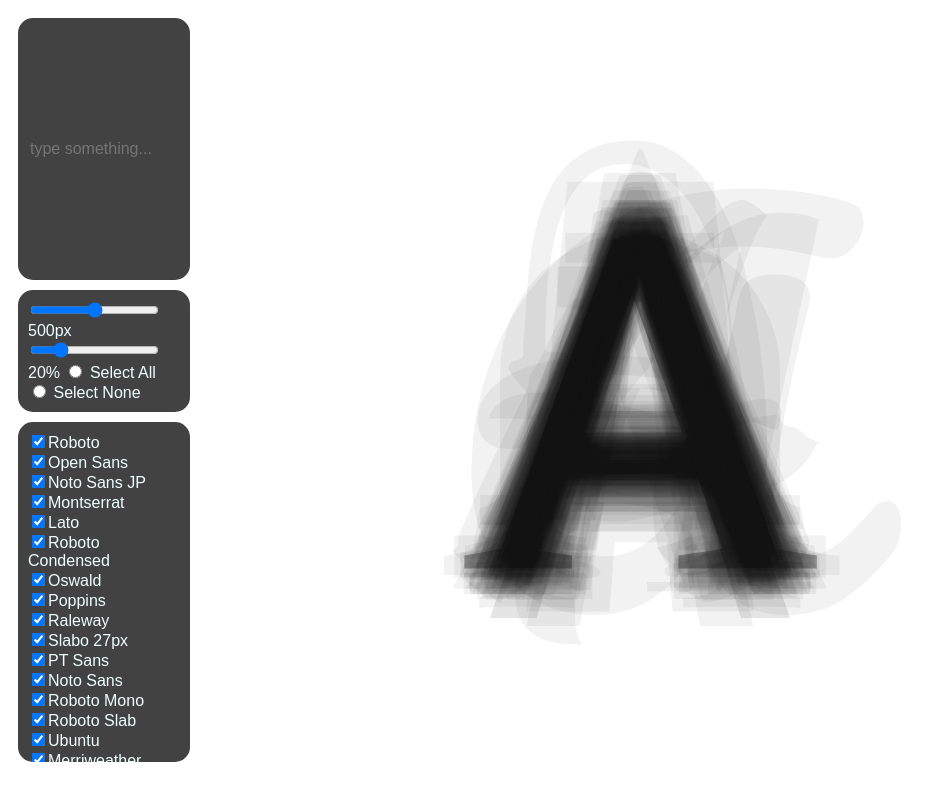
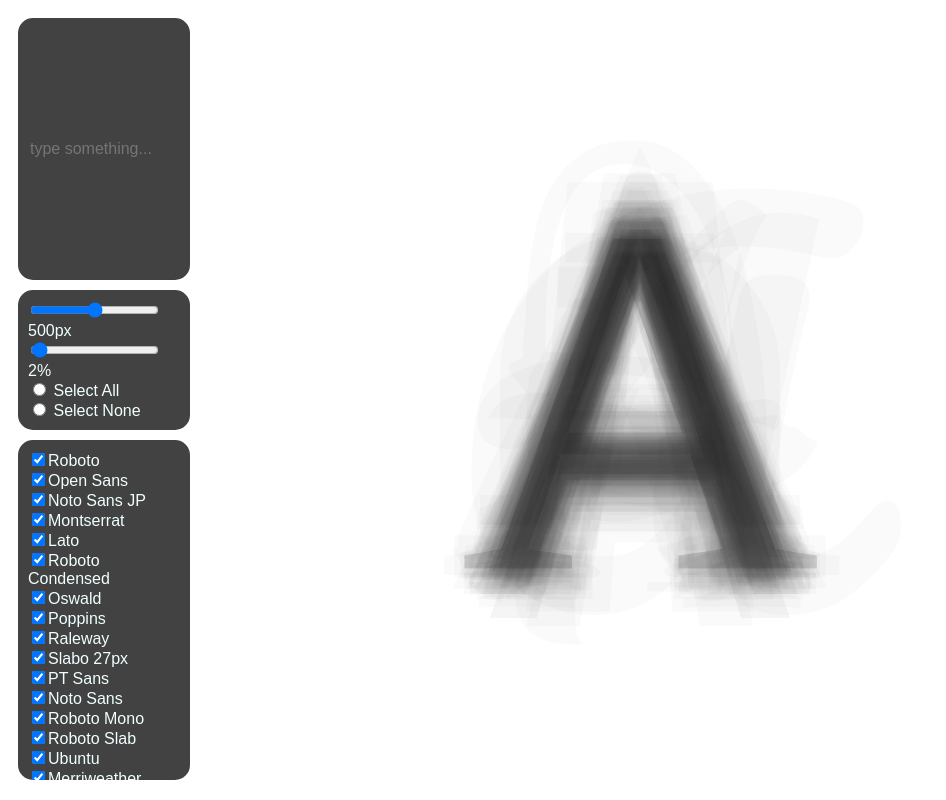
Before and after one commit to wilhsu/vpexperiments, a plain HTML site: page html/superimposed.html in a window 1280 px wide. Shown: the whole page, without its empty margins (0-946 px from the left). Drawn offline with nearby package versions, Linux system fonts and the light colour scheme; a web font is replaced by a local one.

Commit message:
jfkldsjfkla

```diff
--- a/css/superimposed.css
+++ b/css/superimposed.css
@@ -69,7 +69,7 @@ input[type=text]{
     line-break: auto;
     text-wrap: wrap;
 
-    opacity: .05;
+    opacity: .02;
 }
 
 .hideText{
--- a/html/superimposed.html
+++ b/html/superimposed.html
@@ -25,9 +25,9 @@
 
                 <div class="typeSettingsControls ctrlPnl">
                     <input type="range" id="fontSizeSlider" min="0" max="1000" value="500">
-                    <label for="fontSizeSlider" id="fontSizeDisplay">500px</label>
-                    <input type="range" id="opacitySlider" min="0" max="100" value="20">
-                    <label for="opacitySlider" id="opacityDisplay">20%</label>
+                    <label for="fontSizeSlider" id="fontSizeDisplay">500px</label><br>
+                    <input type="range" id="opacitySlider" min="0" max="100" value="2">
+                    <label for="opacitySlider" id="opacityDisplay">2%</label><br>
                     <input type="radio" id="allSelector">
                     <label>Select All</label><br>
                     <input type="radio" id="noneSelector">
```
